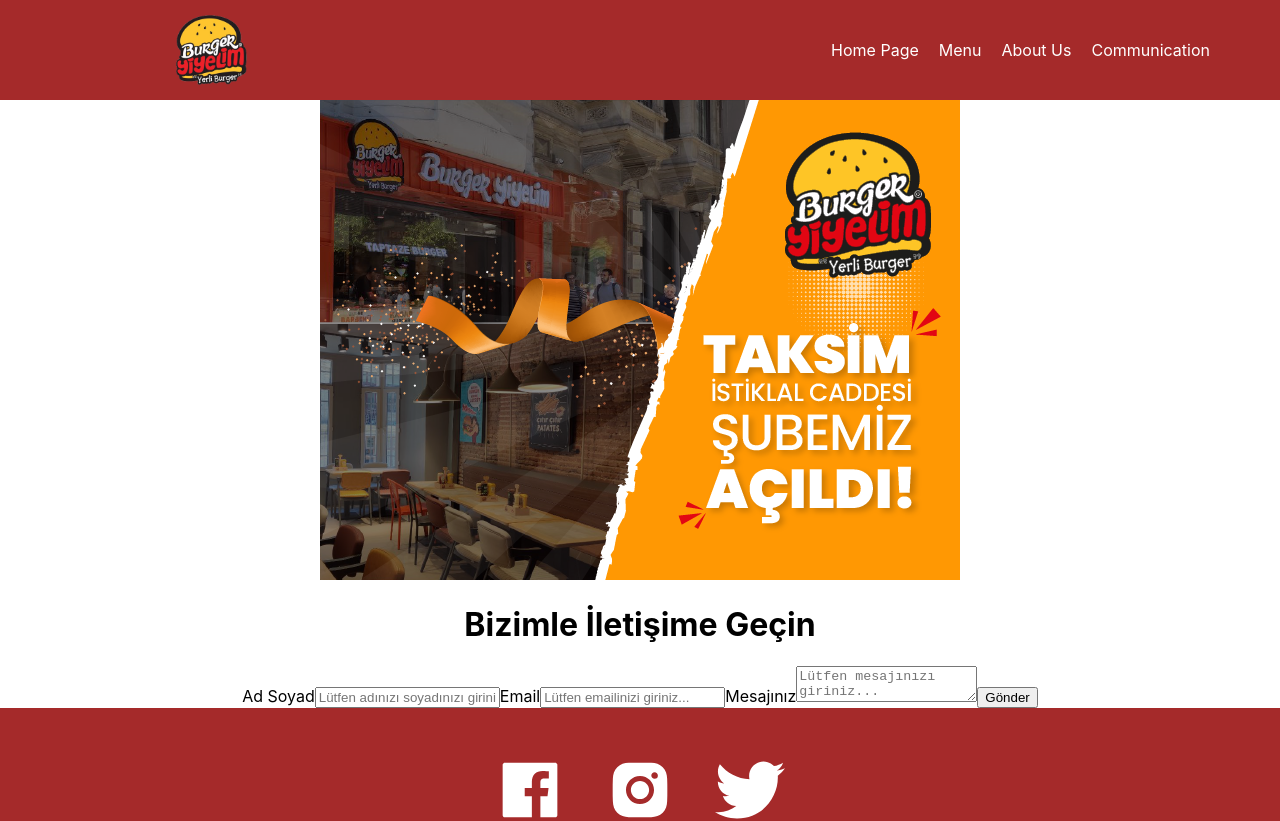
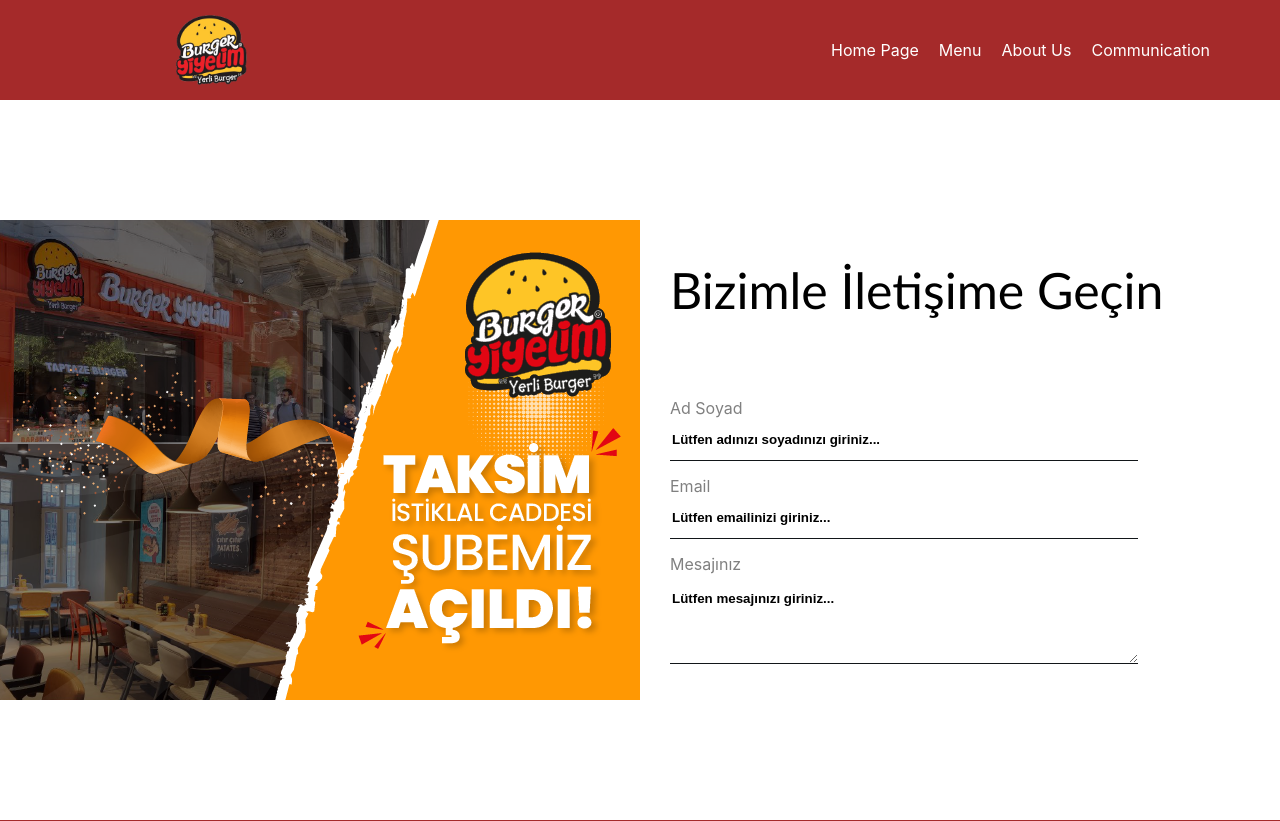
Before and after one commit to mertcetiin/Burger-Project, a React (Vite) app: page /communication in a window 1280 px wide. Shown: the top 821 px of the page. Built offline with nearby package versions, Linux system fonts and the light colour scheme.

Commit message:
Communication.css made

```diff
--- a/src/App.css
+++ b/src/App.css
@@ -1,7 +1,3 @@
-.App {
-    text-align: center;
-}
-
 .App-logo {
     height: 40vmin;
     pointer-events: none;
--- a/src/components/Communication.jsx
+++ b/src/components/Communication.jsx
@@ -1,23 +1,40 @@
 import React from 'react'
-import banner from '../assets/img/banner.png'
+import BannerImage from '../assets/img/banner.png'
+import '../styles/Communication.css'
 
-function Communication() {
+export const Communication = () => {
     return (
-        <>
-            <div className='communcationDiv'>
-                <img src={banner} />
+
+        <div className="contact">
+            <div
+                className="leftSide"
+                style={{ backgroundImage: `url(${BannerImage})` }}
+            ></div>
+            <div className="rightSide">
                 <h1>Bizimle İletişime Geçin</h1>
-                <div className='inputDiv'>
+                <form>
                     <label>Ad Soyad</label>
-                    <input placeholder='Lütfen adınızı soyadınızı giriniz...' />
+                    <input
+                        type="text"
+                        name="name"
+                        placeholder="Lütfen adınızı soyadınızı giriniz..."
+                    />
                     <label>Email</label>
-                    <input placeholder='Lütfen emailinizi giriniz...' />
+                    <input
+                        type="email"
+                        name="email"
+                        placeholder="Lütfen emailinizi giriniz..."
+                    />
                     <label>Mesajınız</label>
-                    <textarea placeholder='Lütfen mesajınızı giriniz...' />
-                    <button>Gönder</button>
-                </div>
+                    <textarea
+                        rows="6"
+                        name="message"
+                        placeholder="Lütfen mesajınızı giriniz..."
+                    ></textarea>
+                </form>
             </div>
-        </>
+        </div>
+
     )
 }
 
--- a/src/styles/About.css
+++ b/src/styles/About.css
@@ -6,6 +6,7 @@
 }
 
 .aboutTop {
+    text-align: center;
     margin-top: 20px;
     width: 100%;
     height: 100%;
--- /dev/null
+++ b/src/styles/Communication.css
@@ -0,0 +1,83 @@
+.contact {
+    width: 100%;
+    height: 90vh;
+    display: flex;
+}
+
+.contact .leftSide {
+    height: 100%;
+    flex: 50%;
+    background-position: center;
+    background-repeat: no-repeat;
+    background-size: contain;
+}
+
+.contact .rightSide {
+    height: 100%;
+    flex: 50%;
+    display: flex;
+    flex-direction: column;
+    justify-content: center;
+}
+
+.contact .rightSide h1 {
+    font-family: 'Trebuchet MS', 'Lucida Sans Unicode', 'Lucida Grande',
+        'Lucida Sans', Arial, sans-serif;
+    font-weight: 10;
+    font-size: 50px;
+    margin-left: 30px;
+}
+
+form {
+    display: flex;
+    flex-direction: column;
+    width: auto;
+    height: auto;
+    padding: 30px;
+}
+
+form input {
+    height: 40px;
+    width: 80%;
+    border: none;
+    border-bottom: 1px solid #121619;
+    color: black;
+}
+
+form textarea {
+    margin-top: 15px;
+    height: 70px;
+    width: 80%;
+    border: none;
+    border-bottom: 1px solid #121619;
+    color: black;
+}
+
+input::placeholder,
+textarea::placeholder {
+    font-weight: bold;
+    color: black;
+    font-family: Arial, Helvetica, sans-serif;
+}
+
+form input:focus,
+textarea:focus {
+    outline: none;
+}
+
+form label {
+    margin-top: 15px;
+    color: grey;
+}
+
+form button {
+    margin-top: 40px;
+    width: 140px;
+    height: 40px;
+    border: none;
+    background-color: brown;
+    color: whitesmoke;
+    font-size: 15px;
+    cursor: pointer;
+    border-radius: 30px;
+}
```
